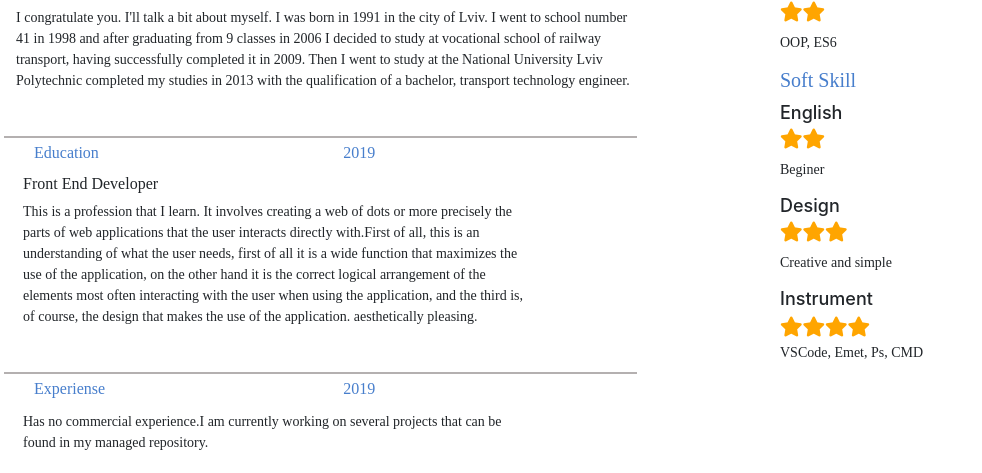
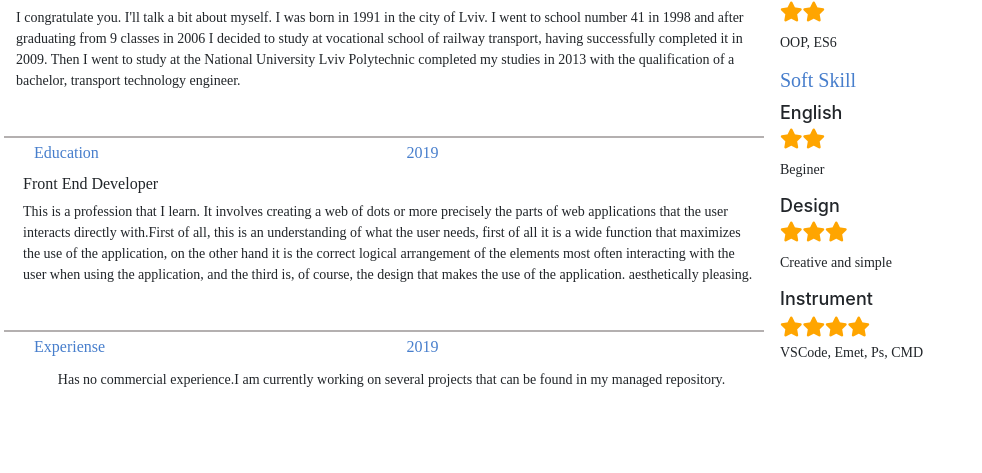
Before and after one commit to AllakhverdievKhalid/myCv, a plain HTML site: page index.html in a window 1280 px wide. Shown: the part 330-803 px from the top of the page, without its empty margins (0-982 px from the left). Drawn offline with nearby package versions, Linux system fonts and the light colour scheme; a web font is replaced by a local one.

Commit message:
first commit

```diff
--- a/index.html
+++ b/index.html
@@ -33,19 +33,19 @@
               </div>
        <!-- end section-name -->
          <div class="row  px-1 py-1">
-          <div class="col-10 ml-2">
+          <div class="col-auto ml-2">
            <p class="info">I congratulate you. I'll talk a bit about myself. I was born in 1991 in the city of Lviv. I went to school number 41 in 1998 and after graduating from 9 classes in 2006 I decided to study at vocational school of railway transport, having successfully completed it in 2009.
             Then I went to study at the National University Lviv Polytechnic completed my studies in 2013 with the qualification of a bachelor, transport technology engineer.</p>
           </div>
          </div>
         </div>
           <div class="row ml-1">
-           <div class="col-10 education">
+           <div class="col-auto education">
             <div class="row d-flex justify-content-around">
              <div class="col "><h6 class="section-title">Education</h6></div>
               <div class="col "><h6 class="section-year">2019</h6></div>
                <div class="row px-1 py-1 ">
-                <div class="col-10">
+                <div class="col-auto">
                  <h6>Front End Developer</h6>
                   <p class="info">
                         This is a profession that I learn. It involves creating a web of dots or more precisely the parts of web applications that the user interacts directly with.First of all, this is an understanding of what the user needs, first of all it is a wide function that maximizes the use of the application, on the other hand it is the correct logical arrangement of the elements most often interacting with the user when using the application, and the third is, of course, the design that makes the use of the application. aesthetically pleasing.
@@ -56,12 +56,12 @@
               </div>
              </div>
           <div class="row ml-1">
-           <div class="col-10 education">
+           <div class="col-auto education">
             <div class="row d-flex justify-content-around">
              <div class="col "><h6 class="section-title">Experiense</h6></div>
               <div class="col "><h6 class="section-year">2019</h6></div>
                <div class="row px-1 py-1">
-                <div class="col-10">
+                <div class="col-auto">
                  <p class="info">Has no commercial experience.I am currently working on several projects that can be found in my managed repository.</p>
                 </div>
                </div>
```
